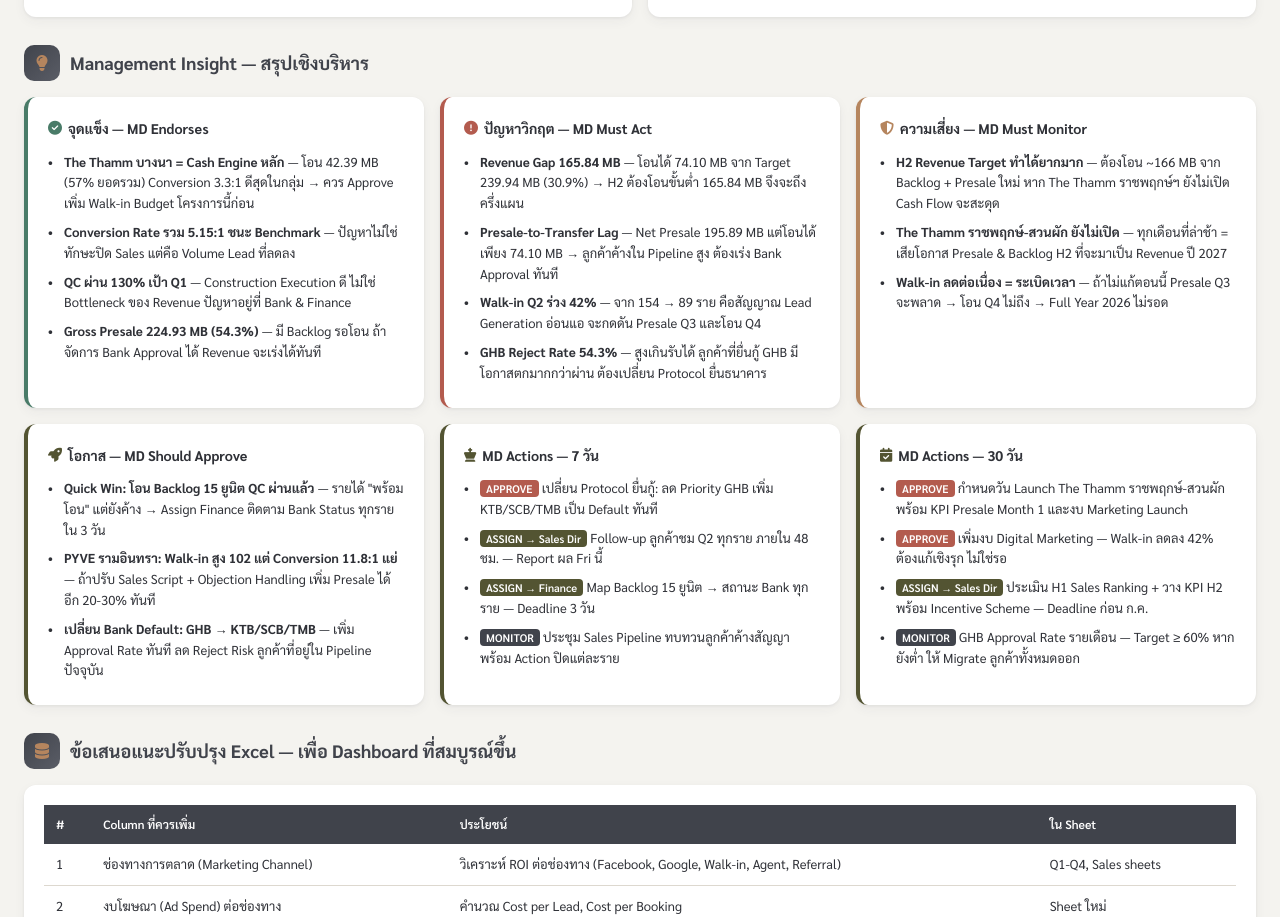
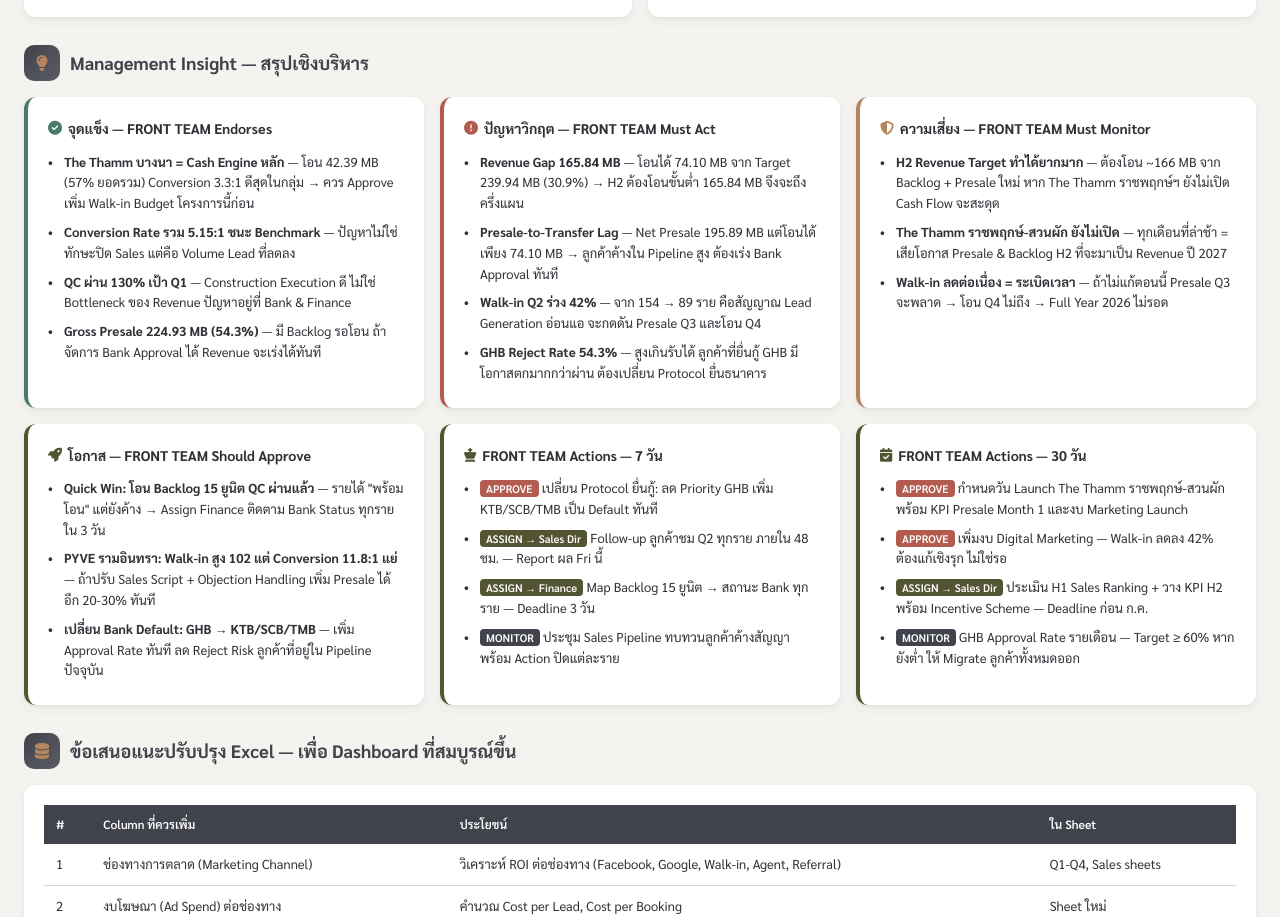
Before and after one commit to sirapopsuepaisal/-INITIAL-ESTATE-DASHBOARD, a plain HTML site: page index.html in a window 1280 px wide. Shown: the part 5516-6433 px from the top of the page. Drawn offline with nearby package versions, Linux system fonts and the light colour scheme.

Commit message:
Replace MD with FRONT TEAM in Management Insight section
Co-Authored-By: Claude Sonnet 4.6 <noreply@anthropic.com>

```diff
--- a/index.html
+++ b/index.html
@@ -712,7 +712,7 @@
         </div>
         <div class="insight-grid">
             <div class="insight-box positive">
-                <div class="insight-title"><i class="fas fa-check-circle" style="color:var(--success)"></i> จุดแข็ง — MD Endorses</div>
+                <div class="insight-title"><i class="fas fa-check-circle" style="color:var(--success)"></i> จุดแข็ง — FRONT TEAM Endorses</div>
                 <ul class="insight-list">
                     <li><strong>The Thamm บางนา = Cash Engine หลัก</strong> — โอน 42.39 MB (57% ยอดรวม) Conversion 3.3:1 ดีสุดในกลุ่ม → ควร Approve เพิ่ม Walk-in Budget โครงการนี้ก่อน</li>
                     <li><strong>Conversion Rate รวม 5.15:1 ชนะ Benchmark</strong> — ปัญหาไม่ใช่ทักษะปิด Sales แต่คือ Volume Lead ที่ลดลง</li>
@@ -721,7 +721,7 @@
                 </ul>
             </div>
             <div class="insight-box negative">
-                <div class="insight-title"><i class="fas fa-exclamation-circle" style="color:var(--danger)"></i> ปัญหาวิกฤต — MD Must Act</div>
+                <div class="insight-title"><i class="fas fa-exclamation-circle" style="color:var(--danger)"></i> ปัญหาวิกฤต — FRONT TEAM Must Act</div>
                 <ul class="insight-list">
                     <li><strong>Revenue Gap 165.84 MB</strong> — โอนได้ 74.10 MB จาก Target 239.94 MB (30.9%) → H2 ต้องโอนขั้นต่ำ 165.84 MB จึงจะถึงครึ่งแผน</li>
                     <li><strong>Presale-to-Transfer Lag</strong> — Net Presale 195.89 MB แต่โอนได้เพียง 74.10 MB → ลูกค้าค้างใน Pipeline สูง ต้องเร่ง Bank Approval ทันที</li>
@@ -730,7 +730,7 @@
                 </ul>
             </div>
             <div class="insight-box warning">
-                <div class="insight-title"><i class="fas fa-shield-alt" style="color:var(--warning)"></i> ความเสี่ยง — MD Must Monitor</div>
+                <div class="insight-title"><i class="fas fa-shield-alt" style="color:var(--warning)"></i> ความเสี่ยง — FRONT TEAM Must Monitor</div>
                 <ul class="insight-list">
                     <li><strong>H2 Revenue Target ทำได้ยากมาก</strong> — ต้องโอน ~166 MB จาก Backlog + Presale ใหม่ หาก The Thamm ราชพฤกษ์ฯ ยังไม่เปิด Cash Flow จะสะดุด</li>
                     <li><strong>The Thamm ราชพฤกษ์-สวนผัก ยังไม่เปิด</strong> — ทุกเดือนที่ล่าช้า = เสียโอกาส Presale & Backlog H2 ที่จะมาเป็น Revenue ปี 2027</li>
@@ -738,7 +738,7 @@
                 </ul>
             </div>
             <div class="insight-box info">
-                <div class="insight-title"><i class="fas fa-rocket" style="color:var(--accent)"></i> โอกาส — MD Should Approve</div>
+                <div class="insight-title"><i class="fas fa-rocket" style="color:var(--accent)"></i> โอกาส — FRONT TEAM Should Approve</div>
                 <ul class="insight-list">
                     <li><strong>Quick Win: โอน Backlog 15 ยูนิต QC ผ่านแล้ว</strong> — รายได้ "พร้อมโอน" แต่ยังค้าง → Assign Finance ติดตาม Bank Status ทุกรายใน 3 วัน</li>
                     <li><strong>PYVE รามอินทรา: Walk-in สูง 102 แต่ Conversion 11.8:1 แย่</strong> — ถ้าปรับ Sales Script + Objection Handling เพิ่ม Presale ได้อีก 20-30% ทันที</li>
@@ -746,7 +746,7 @@
                 </ul>
             </div>
             <div class="insight-box strategy">
-                <div class="insight-title"><i class="fas fa-chess-king" style="color:var(--accent)"></i> MD Actions — 7 วัน</div>
+                <div class="insight-title"><i class="fas fa-chess-king" style="color:var(--accent)"></i> FRONT TEAM Actions — 7 วัน</div>
                 <ul class="insight-list">
                     <li><span style="background:var(--danger);color:#fff;padding:1px 6px;border-radius:4px;font-size:11px;font-weight:600">APPROVE</span> เปลี่ยน Protocol ยื่นกู้: ลด Priority GHB เพิ่ม KTB/SCB/TMB เป็น Default ทันที</li>
                     <li><span style="background:var(--accent);color:#fff;padding:1px 6px;border-radius:4px;font-size:11px;font-weight:600">ASSIGN → Sales Dir</span> Follow-up ลูกค้าชม Q2 ทุกราย ภายใน 48 ชม. — Report ผล Fri นี้</li>
@@ -755,7 +755,7 @@
                 </ul>
             </div>
             <div class="insight-box strategy">
-                <div class="insight-title"><i class="fas fa-calendar-check" style="color:var(--accent)"></i> MD Actions — 30 วัน</div>
+                <div class="insight-title"><i class="fas fa-calendar-check" style="color:var(--accent)"></i> FRONT TEAM Actions — 30 วัน</div>
                 <ul class="insight-list">
                     <li><span style="background:var(--danger);color:#fff;padding:1px 6px;border-radius:4px;font-size:11px;font-weight:600">APPROVE</span> กำหนดวัน Launch The Thamm ราชพฤกษ์-สวนผัก พร้อม KPI Presale Month 1 และงบ Marketing Launch</li>
                     <li><span style="background:var(--danger);color:#fff;padding:1px 6px;border-radius:4px;font-size:11px;font-weight:600">APPROVE</span> เพิ่มงบ Digital Marketing — Walk-in ลดลง 42% ต้องแก้เชิงรุก ไม่ใช่รอ</li>
```
